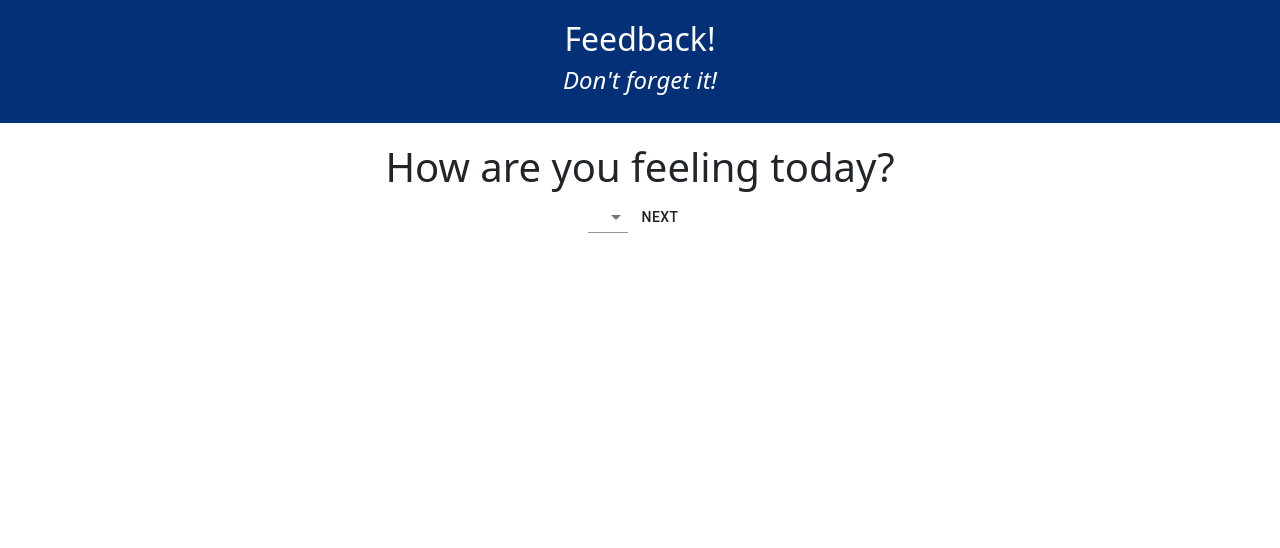
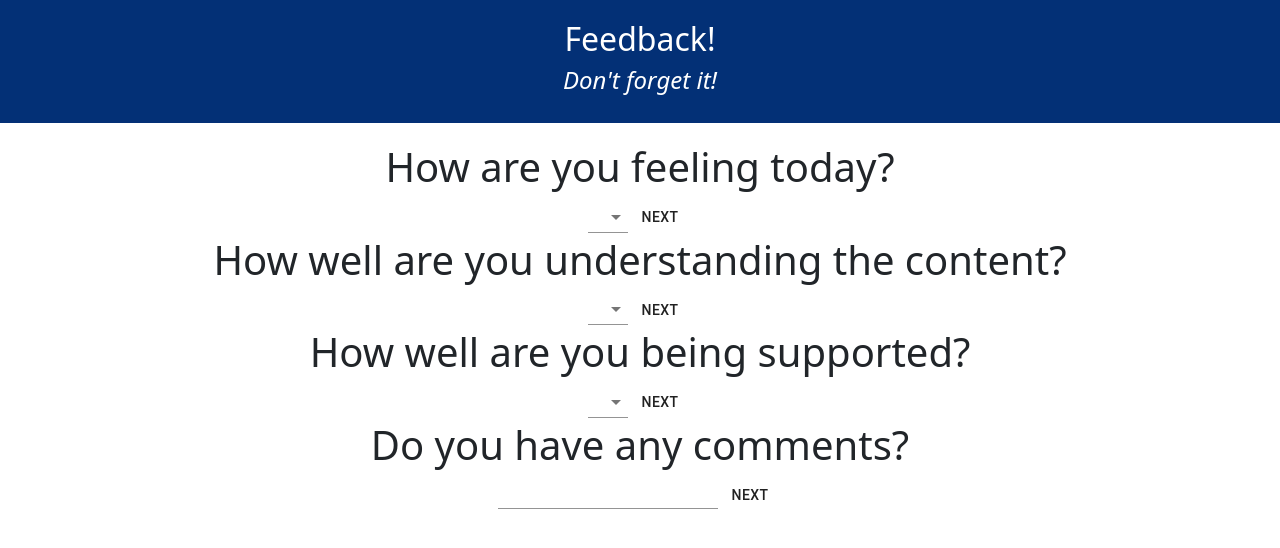
Before and after one commit to gsierra22/redux-weekend, a React (Create React App) app: page / in a window 1280 px wide. Shown: the top 548 px of the page. Built offline with nearby package versions, Linux system fonts and the light colour scheme.

Commit message:
basic components

```diff
--- a/src/components/App/App.jsx
+++ b/src/components/App/App.jsx
@@ -5,6 +5,9 @@ import { useState, useEffect } from 'react';
 import { BrowserRouter, Routes, Route, Link } from 'react-router-dom';
 import { useDispatch, useSelector } from 'react-redux';
 import Feeling from '../Feeling/Feeling';
+import Understanding from '../Understanding/Understanding';
+import Support from '../Support/Support';
+import Comments from '../Comments/Comments';
 
 
 function App() {
@@ -16,6 +19,9 @@ function App() {
         <h4>Don't forget it!</h4>
       </header>
       <Feeling/>
+      <Understanding/>
+      <Support/>
+      <Comments/>
     </div>
   );
 }
--- /dev/null
+++ b/src/components/Comments/Comments.js
@@ -0,0 +1,23 @@
+import {useDispatch, useSelector} from 'react-redux';
+import {useState, useEffect } from 'react';
+import {Select, MenuItem, Button, TextField} from "@material-ui/core";
+
+function Comments(props) {
+
+  const [Comments, setComments] = useState('')
+  const CommentsReducer = useSelector(store => store.UnderstandingReducer);
+  const dispatch = useDispatch();
+
+  return (
+  <div>
+      <h1>Do you have any comments?
+      </h1>
+
+      <TextField></TextField>
+            <Button>
+            NEXT</Button>
+      </div>
+  )
+}
+
+export default Comments;
--- /dev/null
+++ b/src/components/Support/Support.js
@@ -0,0 +1,28 @@
+import {useDispatch, useSelector} from 'react-redux';
+import {useState, useEffect } from 'react';
+import {Select, MenuItem, Button} from "@material-ui/core";
+
+function Support(props) {
+
+  const [Support, setSupport] = useState(1)
+  const SupportReducer = useSelector(store => store.SupportReducer);
+  const dispatch = useDispatch();
+
+  return (
+  <div>
+      <h1>How well are you being supported?</h1>
+
+      <Select>
+                <MenuItem value={1}>1</MenuItem>
+                <MenuItem value={2}>2</MenuItem>
+                <MenuItem value={3}>3</MenuItem>
+                <MenuItem value={4}>4</MenuItem>
+                <MenuItem value={5}>5</MenuItem>
+            </Select>
+            <Button>
+            NEXT</Button>
+      </div>
+  )
+}
+
+export default Support;
--- /dev/null
+++ b/src/components/Understanding/Understanding.js
@@ -0,0 +1,28 @@
+import {useDispatch, useSelector} from 'react-redux';
+import {useState, useEffect } from 'react';
+import {Select, MenuItem, Button} from "@material-ui/core";
+
+function Understanding(props) {
+
+  const [Understanding, setUnderstanding] = useState(1)
+  const UnderstandingReducer = useSelector(store => store.UnderstandingReducer);
+  const dispatch = useDispatch();
+
+  return (
+  <div>
+      <h1>How well are you understanding the content?</h1>
+
+      <Select>
+                <MenuItem value={1}>1</MenuItem>
+                <MenuItem value={2}>2</MenuItem>
+                <MenuItem value={3}>3</MenuItem>
+                <MenuItem value={4}>4</MenuItem>
+                <MenuItem value={5}>5</MenuItem>
+            </Select>
+            <Button>
+            NEXT</Button>
+      </div>
+  )
+}
+
+export default Understanding;
```
